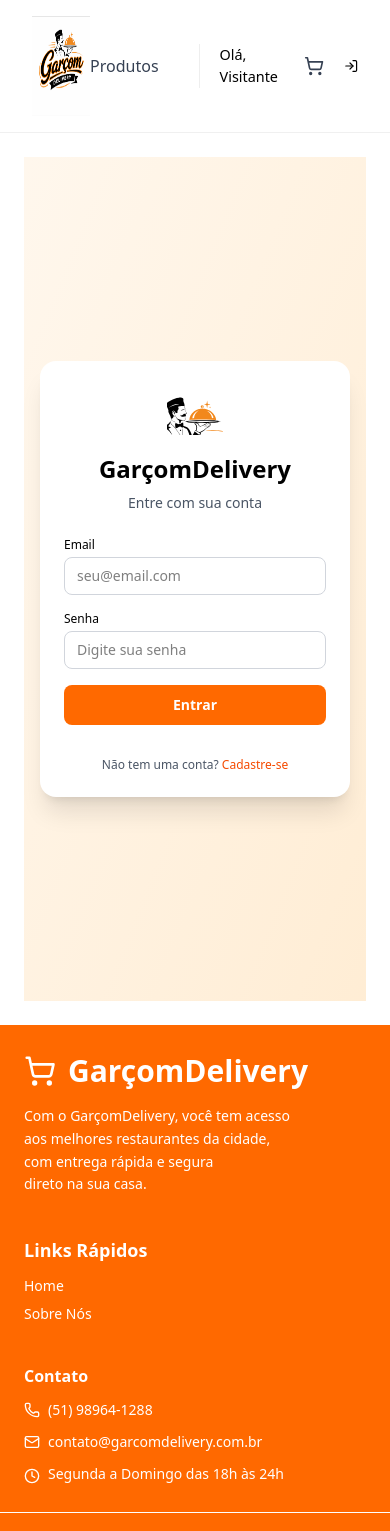
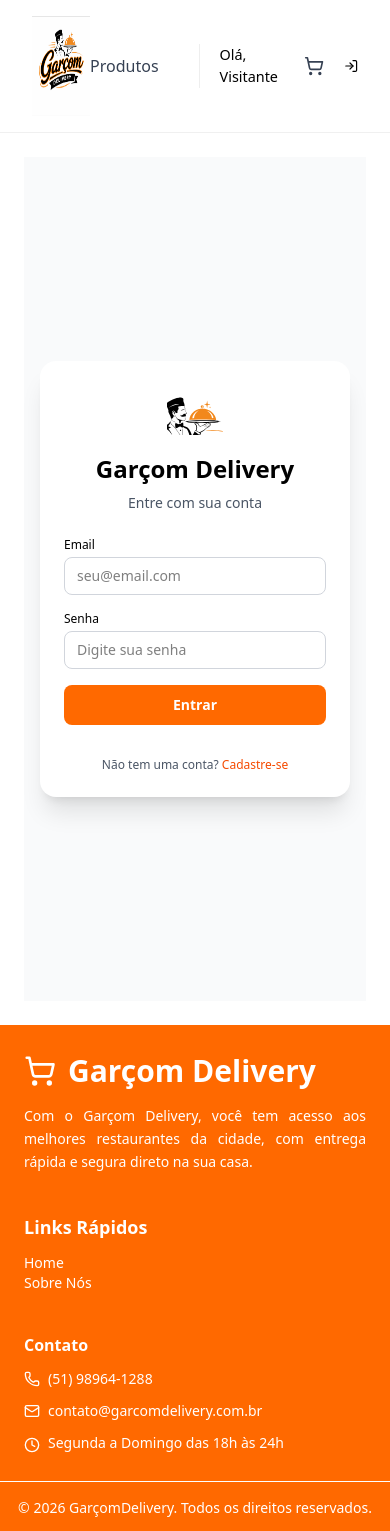
Before and after one commit to Grupo-1-Turma-JS10/garcon-delivery-front, a React (Vite) app: page /login in a window 390 px wide. Shown: the top 1531 px of the page. Built offline with nearby package versions, Linux system fonts and the light colour scheme.

Commit message:
refactor: improves user experience

```diff
--- a/src/components/footer/Footer.tsx
+++ b/src/components/footer/Footer.tsx
@@ -9,19 +9,10 @@
         <div>
           <div className="flex items-center gap-3 mb-4">
             <ShoppingCart className="h-8 w-8 text-white" />
-            <span className="text-3xl font-bold">GarçomDelivery</span>
+            <span className="text-3xl font-bold">Garçom Delivery</span>
           </div>
           <p className="text-sm text-white leading-relaxed" style={{ textAlign: "justify" }}>
-            Com o GarçomDelivery, você tem acesso
-          </p>
-          <p className="text-sm text-white leading-relaxed" style={{ textAlign: "justify" }}>
-            aos melhores restaurantes da cidade,
-          </p>
-          <p className="text-sm text-white leading-relaxed" style={{ textAlign: "justify" }}>
-            com entrega rápida e segura
-            <p className="text-sm text-white leading-relaxed" style={{ textAlign: "justify" }}>
-              direto na sua casa.
-            </p>
+            Com o Garçom Delivery, você tem acesso aos melhores restaurantes da cidade, com entrega rápida e segura direto na sua casa.
           </p>
 
         </div>
@@ -29,11 +20,7 @@
           <h3 className="font-semibold text-lg mb-3">Links Rápidos</h3>
           <ul className="space-y-2 text-sm text-white">
             <Link to="/"><li className="hover:text-white cursor-pointer">Home</li></Link>
-            <p>
-            </p>
             <Link to="/sobre"><li className="hover:text-white cursor-pointer">Sobre Nós</li></Link>
-
-
           </ul>
         </div>
 
--- a/src/components/navbar/Navbar.tsx
+++ b/src/components/navbar/Navbar.tsx
@@ -9,9 +9,14 @@
   const location = useLocation();
   const navigate = useNavigate();
   const { usuario, handleLogout } = useContext(AuthContext);
-  const { totalItens } = useContext(CarrinhoContext);
+  const { totalItens, limparCarrinho } = useContext(CarrinhoContext);
   const firstName = usuario.name ? usuario.name.split(' ')[0] : 'Visitante';
   const ativo = (path: string) => location.pathname === path;
+
+  const handleLogoutClick = () => {
+    limparCarrinho();
+    handleLogout();
+  };
 
   return (
     <header style={{
@@ -82,7 +87,7 @@
             <LogOut
               size={20}
               className={'transition-color hover:text-orange-600 cursor-pointer'}
-              onClick={() => handleLogout()}
+              onClick={handleLogoutClick}
             />
           ) : (
             <LogIn
--- a/src/pages/Login/Login.tsx
+++ b/src/pages/Login/Login.tsx
@@ -2,13 +2,15 @@
 import { useNavigate } from 'react-router-dom';
 import type { LoginInput } from '../../model/usuario/usuario';
 import { AuthContext } from '../../contexts/AuthContext';
+import { CarrinhoContext } from '../../contexts/CarrinhoContext';
 import { CircleLoader } from 'react-spinners';
 
 export function Login() {
     const [loginData, setLoginData] = useState<LoginInput>({ email: '', password: '' });
     const [error, setError] = useState('');
     const navigate = useNavigate();
-    const { handleLogin, isLoading, handleLogout } = useContext( AuthContext );
+    const { handleLogin, isLoading } = useContext( AuthContext );
+    const { itens } = useContext(CarrinhoContext);
 
     const logarUsuario = async () => {
         try {
@@ -25,18 +27,19 @@
         logarUsuario();
 
         if (!error) {
-            navigate('/produtos');
+            const destino = itens.length > 0 ? '/carrinho' : '/produtos';
+            navigate(destino);
         }
     };
 
     return (
-        <div className="min-h-screen bg-gradient-to-br from-orange-50 to-orange-100 flex items-center justify-center p-4">
+        <div className="min-h-screen bg-gray-50 flex items-center justify-center p-4">
             <div className="bg-white rounded-2xl shadow-xl p-6 sm:p-8 max-w-md w-full">
                 <div className="text-center mb-6 sm:mb-8">
                     <div className="inline-flex items-center justify-center w-14 h-14 sm:w-16 sm:h-16 bg-white rounded-full mb-3 sm:mb-4">
                         <img src="/garcom.svg" alt="Logo" />
                     </div>
-                    <h1 className="text-2xl sm:text-3xl font-bold mb-2">GarçomDelivery</h1>
+                    <h1 className="text-2xl sm:text-3xl font-bold mb-2">Garçom Delivery</h1>
                     <p className="text-gray-600 text-sm sm:text-base">Entre com sua conta</p>
                 </div>
 
@@ -71,7 +74,8 @@
 
                     <button
                         type="submit"
-                        className="w-full bg-orange-500 text-white py-2.5 sm:py-3 rounded-lg hover:bg-orange-600 transition font-semibold text-sm sm:text-base"
+                        className="w-full bg-orange-500 text-white py-2.5 sm:py-3 rounded-lg hover:bg-orange-600 transition font-semibold text-sm sm:text-base
+                        cursor-pointer"
                     >
                         {isLoading ?
 
--- a/src/pages/cadastro/Cadastro.tsx
+++ b/src/pages/cadastro/Cadastro.tsx
@@ -51,10 +51,10 @@
 
 
 return (
-  <div className="min-h-screen bg-gradient-to-br from-orange-50 to-orange-100 flex items-center justify-center p-4 animate-in fade-in duration-500 relative">
+  <div className="min-h-screen bg-gray-50 flex items-center justify-center p-4 animate-in fade-in duration-500 relative">
     <div className={`bg-white rounded-2xl shadow-xl p-6 sm:p-8 max-w-md w-full transition-all duration-300 ${showModal ? 'blur-sm pointer-events-none' : 'hover:shadow-2xl'}`}>
       <button
-        onClick={() => navigate('/')}
+        onClick={() => navigate('/login')}
         className="flex items-center gap-2 text-gray-600 hover:text-orange-600 mb-4 sm:mb-6 text-sm sm:text-base transition-all group cursor-pointer"
       >
         <ArrowLeft className="w-4 h-4 transition-transform group-hover:-translate-x-1" />
--- a/src/pages/gerenciarProdutos/GerenciamentoProdutos.tsx
+++ b/src/pages/gerenciarProdutos/GerenciamentoProdutos.tsx
@@ -314,8 +314,14 @@
 
 
                     {showModal && (
-                        <div className="fixed inset-0 bg-black bg-opacity-50 flex items-center justify-center z-50 p-4">
-                            <div className="bg-white rounded-lg shadow-lg max-w-4xl w-full max-h-[90vh] overflow-y-auto">
+                        <div
+                            className="fixed inset-0 bg-black/50 backdrop-blur-sm flex items-center justify-center z-50 p-4"
+                            onClick={fecharModal}
+                        >
+                            <div
+                                className="bg-white rounded-lg shadow-lg max-w-4xl w-full max-h-[90vh] overflow-hidden flex flex-col"
+                                onClick={(e) => e.stopPropagation()}
+                            >
                                 <div className="flex justify-between items-center p-6 border-b sticky top-0 bg-white">
                                     <h2 className="text-2xl font-bold text-gray-800">
                                         {editingId ? 'Editar Produto' : 'Novo Produto'}
@@ -328,7 +334,7 @@
                                     </button>
                                 </div>
 
-                                <form onSubmit={handleSubmit} className="p-6 space-y-6">
+                                <form onSubmit={handleSubmit} className="p-6 space-y-6 overflow-y-auto flex-1">
                                     <div className="grid grid-cols-2 gap-6">
                                         <div>
                                             <label className="block text-sm font-medium text-gray-700 mb-2">
@@ -453,13 +459,15 @@
                                         <button
                                             type="button"
                                             onClick={fecharModal}
-                                            className="flex-1 px-6 py-3 border border-gray-300 text-gray-700 rounded-lg hover:bg-gray-50 transition font-medium"
+                                            className="flex-1 px-6 py-3 border border-gray-300 text-gray-700 rounded-lg hover:bg-gray-50 transition font-medium
+                                            cursor-pointer"
                                         >
                                             Cancelar
                                         </button>
                                         <button
                                             type="submit"
-                                            className="flex-1 px-6 py-3 bg-orange-500 text-white rounded-lg hover:bg-orange-600 transition font-medium"
+                                            className="flex-1 px-6 py-3 bg-orange-500 text-white rounded-lg hover:bg-orange-600 transition font-medium
+                                            cursor-pointer"
                                         >
                                             {editingId ? 'Atualizar' : 'Criar'}
                                         </button>
--- a/src/pages/gerenciarpedidos/GerenciarPedidos.tsx
+++ b/src/pages/gerenciarpedidos/GerenciarPedidos.tsx
@@ -52,18 +52,15 @@
     if (!orderId) return;
 
     try {
-      // Encontrar o pedido a ser cancelado
       const orderToCancel = orders.find((o) => o.id === orderId);
       if (!orderToCancel) return;
 
-      // Mapear items para OrderItemRequest
       const itemsRequest: OrderItemRequest[] = orderToCancel.items.map((item) => ({
         productId: item.product?.id ?? item.productId ?? 0,
         quantity: item.quantity,
         observations: item.observations || "",
       }));
 
-      // Cancelar o pedido usando o método cancelOrder
       const updated = await cancelOrder(orderId, {
         status: 'CANCELED',
         items: itemsRequest,
@@ -91,7 +88,6 @@
     if (!editedOrder?.id) return;
 
     try {
-      // Mapear items para OrderItemRequest
       const itemsRequest: OrderItemRequest[] = editedOrder.items.map((item) => ({
         productId: item.product?.id ?? item.productId ?? 0,
         quantity: item.quantity,
@@ -113,7 +109,6 @@
     }
   };
 
-  // Filtrar pedidos por status
   const filteredOrders = statusFilter === 'all'
     ? orders.sort((a, b) => b.id - a.id)
     : orders.filter((order) => order.status === statusFilter).sort((a, b) => b.id - a.id);
--- a/src/pages/pedidos/MeusPedidos.tsx
+++ b/src/pages/pedidos/MeusPedidos.tsx
@@ -38,7 +38,7 @@
   };
 
   return (
-    <div className="relative min-h-screen bg-gray-50/30 animate-in fade-in duration-500">
+    <div className="relative min-h-screen bg-gray-50 animate-in fade-in duration-500">
 
       <div className="max-w-7xl mx-auto px-4 sm:px-6 lg:px-8 py-6 sm:py-8">
         <h1 className="text-2xl sm:text-3xl font-bold mb-4 sm:mb-6">Meus Pedidos</h1>
```
